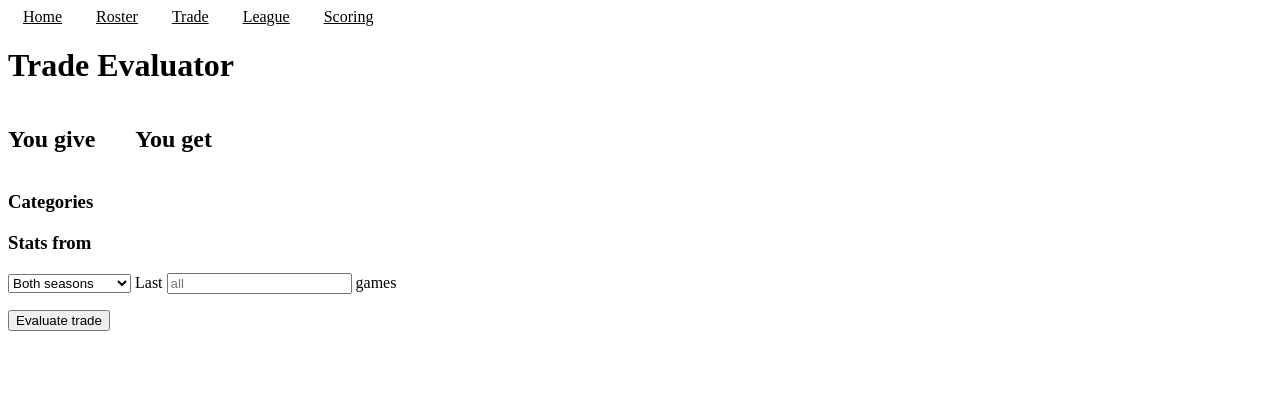
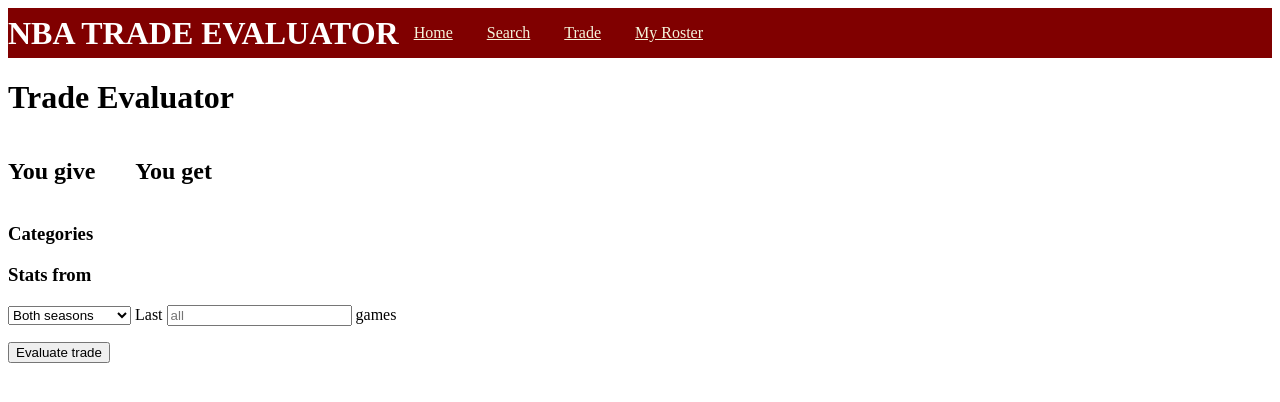
Before and after one commit to Pablodacoder/fantasy-basketball-roster-analytics, a Django app: template league/templates/trade.html in a window 1280 px wide. Shown: the top 402 px of the page. Run offline with Django 5.2, Linux system fonts and the light colour scheme; the template is opened without the code that fills it, so the values that code supplies are empty.

Commit message:
Updated nav_bar and links

```diff
--- a/NbaSite/urls.py
+++ b/NbaSite/urls.py
@@ -26,7 +26,6 @@ urlpatterns = [
     path('update', views.update_player, name='update'),
 
     path('trade', views.trade, name='trade'),
-    path('league', views.league, name='league'),
-    path('scoring', views.scoring, name='scoring'),
+    path('search', views.search, name='search'),
     path('admin/', admin.site.urls),
 ]
--- a/league/templates/partials/nav_bar.html
+++ b/league/templates/partials/nav_bar.html
@@ -2,16 +2,16 @@
 Put this line in head
 {% include "nav_bar.html" with page=request.resolver_match.url_name %}
 {% endcomment %}
-
-<nav class="nav nav-tabs">
-  <a class="nav-link {% if page == 'home' %}active{% endif %}"
-    href="{% url 'home' %}">Home</a>
-  <a class="nav-link {% if page == 'roster' %}active{% endif %}"
-    href="{% url 'roster_select' %}">Roster</a>
-  <a class="nav-link {% if page == 'trade' %}active{% endif %}"
-    href="{% url 'trade' %}">Trade</a>
-  <a class="nav-link {% if page == 'league' %}active{% endif %}"
-    href="{% url 'league' %}">League</a>
-  <a class="nav-link {% if page == 'scoring' %}active{% endif %}"
-    href="{% url 'scoring' %}">Scoring</a>
-</nav>
+<div class="banner">
+  <div class="name"><h1>NBA TRADE EVALUATOR</h1></div>
+  <nav class="nav-tabs">
+    <a class="nav-link {% if page == 'home' %}active{% endif %}"
+      href="{% url 'home' %}">Home</a>
+    <a class="nav-link {% if page == 'Search' %}active{% endif %}"
+      href="{% url 'search' %}">Search</a>
+    <a class="nav-link {% if page == 'trade' %}active{% endif %}"
+      href="{% url 'trade' %}">Trade</a>
+    <a class="nav-link {% if page == 'roster' or page == 'roster_select' %}active{% endif %}"
+      href="{% url 'roster_select' %}">My Roster</a>
+  </nav>
+</div>
--- a/league/templates/placeholder.html
+++ b/league/templates/placeholder.html
@@ -8,7 +8,6 @@
      <link rel="stylesheet" href={% static 'nav_bar.css' %}>
 </head>
 <body class="container mt-4">
-    <h1>Welcome to the {{ request.resolver_match.url_name.capitalize }} Page</h1>
     <!-- Tab Navigation -->
     {% include "partials/nav_bar.html" with page=request.resolver_match.url_name %}
 
--- a/league/templates/roster.html
+++ b/league/templates/roster.html
@@ -8,11 +8,10 @@
      <link rel="stylesheet" href={% static 'nav_bar.css' %}>
 </head>
 <body class="container mt-4">
-    <h1>Welcome to the {{ request.resolver_match.url_name.capitalize }} Page for {{roster.name}}</h1>
     <!-- Tab Navigation -->
     {% include "partials/nav_bar.html" with page=request.resolver_match.url_name %}
 
-    <div class="filter">
+    <div class="filter" style="display:none;">
         <input type="text" id="name_filter" placeholder="Search here">
         <select id="position_filter">
             <option value="" disabled selected>Position</option>
--- a/styles/nav_bar.css
+++ b/styles/nav_bar.css
@@ -6,8 +6,19 @@ it is then linked with
 <link rel="stylesheet" href={% static 'nav_bar.css' %}>
 */
 
+.banner {
+  display: flex;
+  background-color: maroon;
+  height: 50px;
+  align-items: center;
+}
+
+.name {
+  color: white;
+}
+
 nav a {
-  color: black;
+  color: beige;
   padding: 10px;
   margin: 5px;
 }
```
Also changed, not shown: league/templates/index.html (+10 -2 lines), league/templates/partials/roster_list.html (+14 -10 lines).
